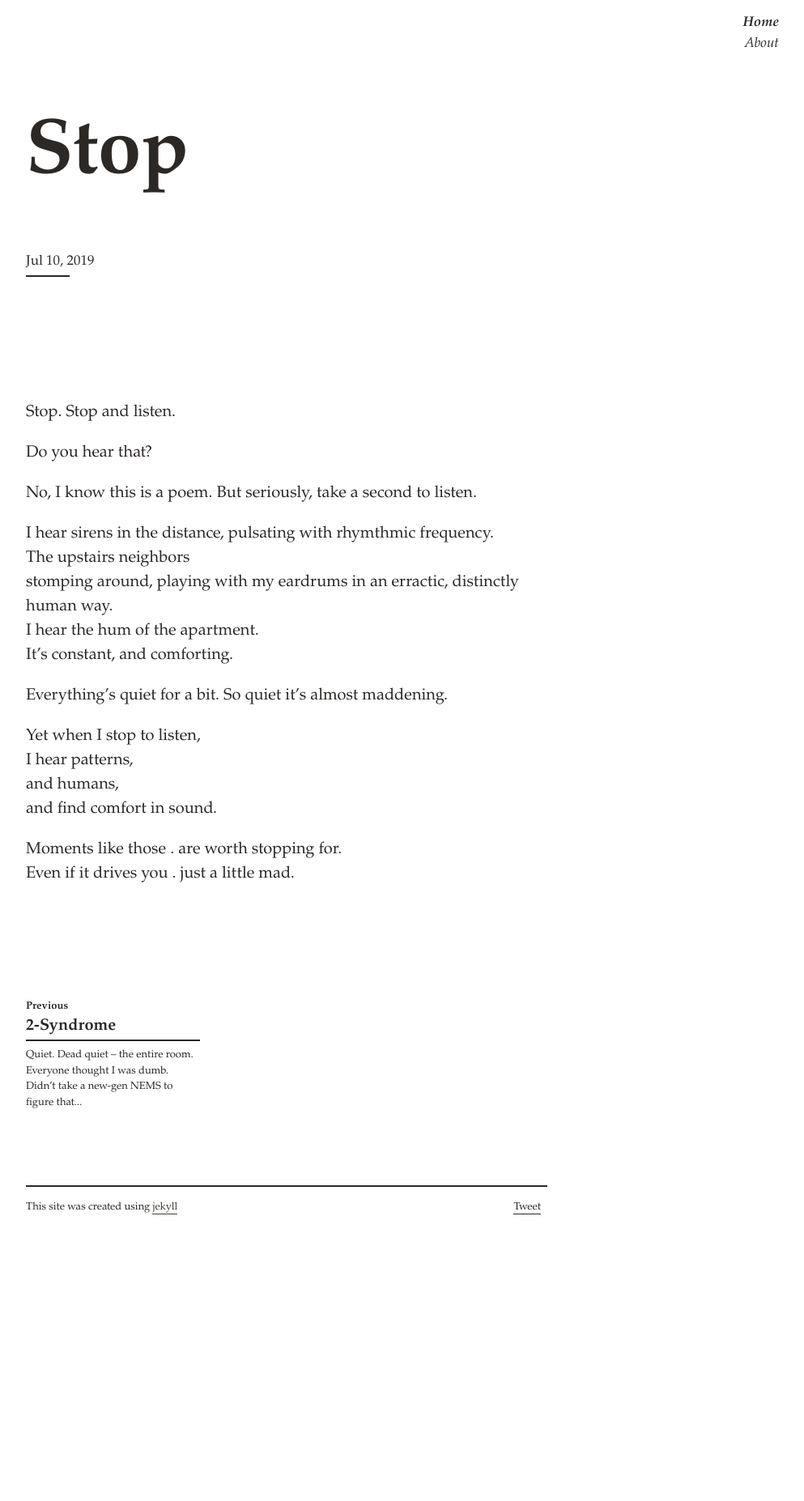
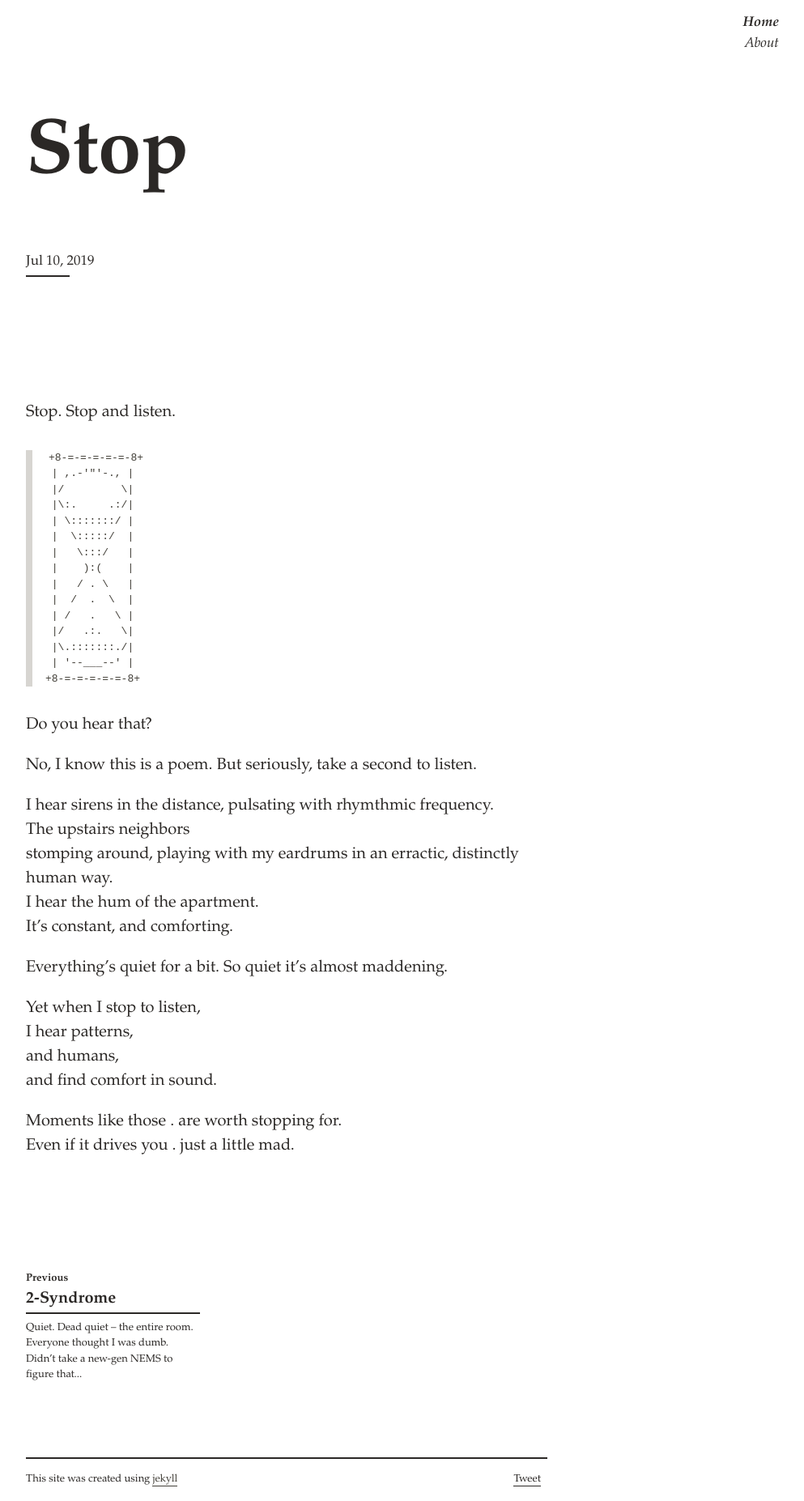
Before and after one commit to svvchen/nervxious, a Jekyll site: the page built from _posts/2019-07-09-stop.markdown, in a window 1280 px wide. Shown: the whole page at 81% size, without its empty margins (286-1279 px from the left). Built offline with Jekyll 4.4.1, drawn with Linux system fonts in a browser that asks for light colours; comment, search, counter and statistics services are not loaded; before the commit the page ends 1517 px from its top, so only the background shows below that.

Commit message:
Update 2019-07-09-stop.markdown

```diff
--- a/_posts/2019-07-09-stop.markdown
+++ b/_posts/2019-07-09-stop.markdown
@@ -5,6 +5,22 @@ date:   2019-07-09 20:26:58 -0700
 categories: Poem
 ---
 Stop. Stop and listen.
+
+    +8-=-=-=-=-=-8+
+     | ,.-'"'-., |
+     |/         \|
+     |\:.     .:/|
+     | \:::::::/ |
+     |  \:::::/  |
+     |   \:::/   |
+     |    ):(    |
+     |   / . \   |
+     |  /  .  \  |
+     | /   .   \ |
+     |/   .:.   \|
+     |\.:::::::./|
+     | '--___--' |
+    +8-=-=-=-=-=-8+
 
 Do you hear that?
 
```
